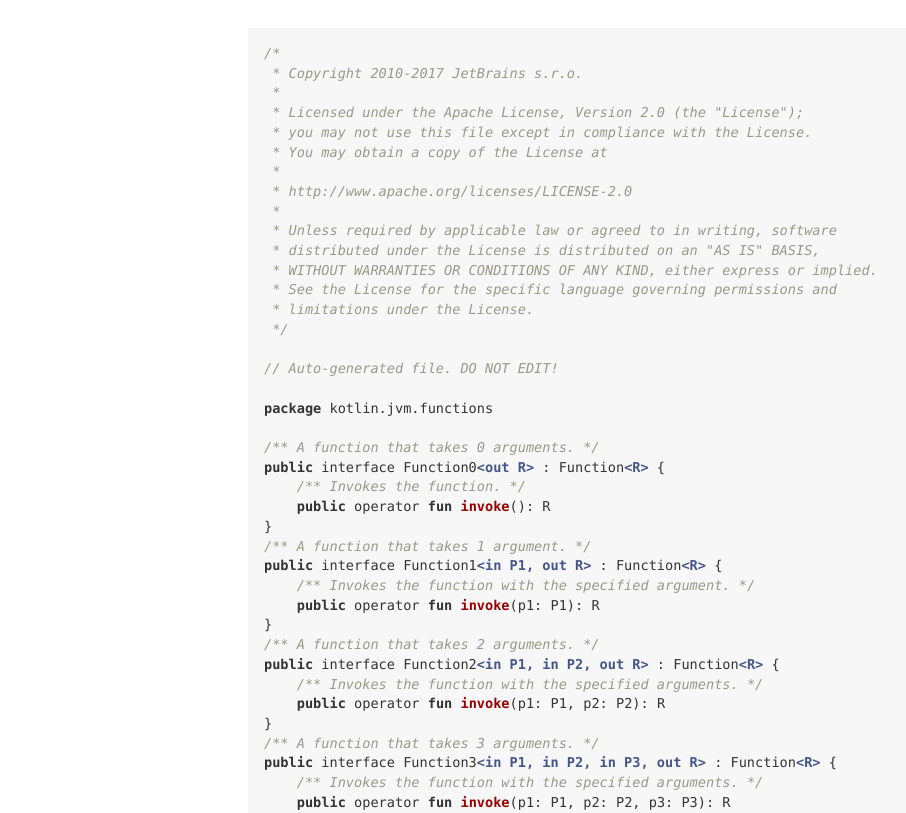
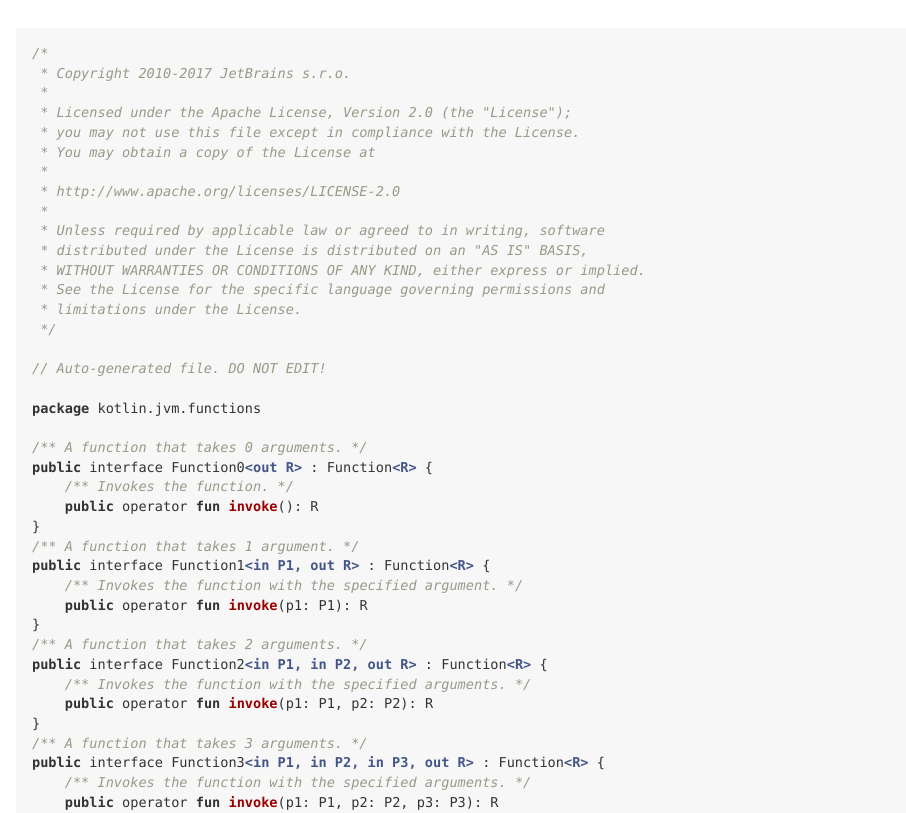
Before and after one commit to hcooll/Bennyhuo, a plain HTML site: page demos/Functions.html in a window 1280 px wide. Shown: the top 813 px of the page, without its empty margins (12-918 px from the left). Drawn offline with Linux system fonts and the light colour scheme.

Commit message:
Site updated: 2018-11-16 16:38:21

```diff
--- a/demos/Functions.html
+++ b/demos/Functions.html
@@ -15,7 +15,6 @@ body {
 
 .markdown-body {
   min-width: 200px;
-  max-width: 760px;
   margin: 0 auto;
   padding: 20px;
 
```
Also changed, not shown: demos/Tuples.html (+0 -1 lines).
